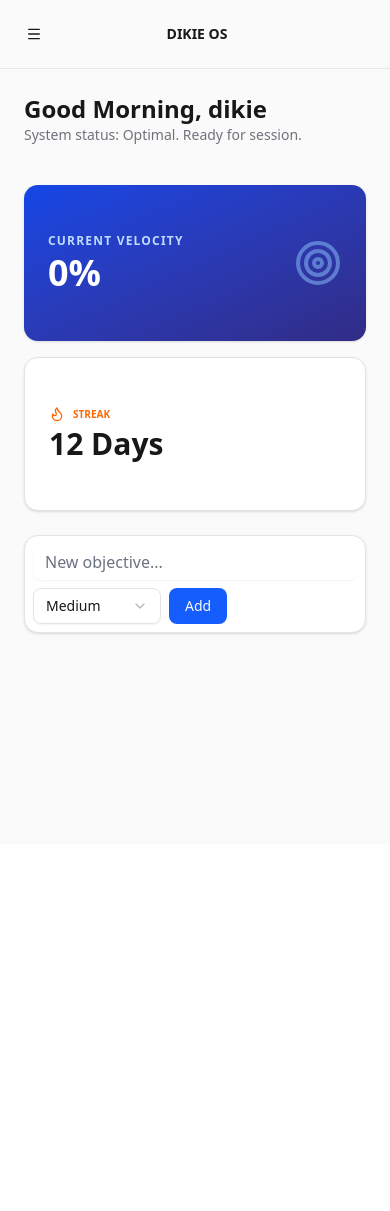
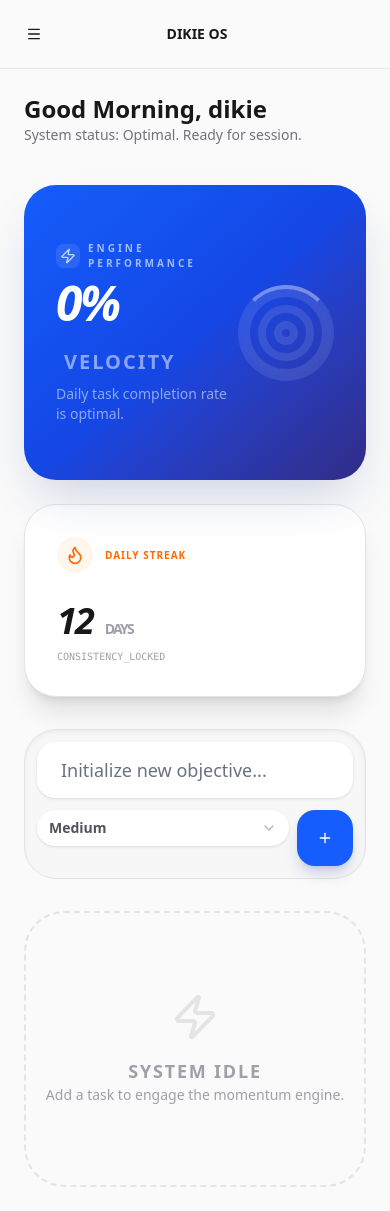
Before and after one commit to dikie001/resolve, a React (Vite) app: page / in a window 390 px wide. Before the commit the page ends 844 px from the top, so only its background shows below. Built offline with nearby package versions, Linux system fonts and the light colour scheme.

Commit message:
feat: enhance Momentum and Resolutions components with improved UI and state management

```diff
--- a/src/features/Momentum.tsx
+++ b/src/features/Momentum.tsx
@@ -3,12 +3,32 @@ import { Card, CardContent } from "@/components/ui/card";
 import { Input } from "@/components/ui/input";
 import { Button } from "@/components/ui/button";
 import { Badge } from "@/components/ui/badge";
-import { Select, SelectContent, SelectItem, SelectTrigger, SelectValue } from "@/components/ui/select";
-import { CheckCircle2, Circle, Trash2, Flame, Target } from "lucide-react";
+import {
+  Select,
+  SelectContent,
+  SelectItem,
+  SelectTrigger,
+  SelectValue,
+} from "@/components/ui/select";
+import {
+  CheckCircle2,
+  Circle,
+  Trash2,
+  Flame,
+  Target,
+  Plus,
+  Zap,
+} from "lucide-react";
 import { toast } from "sonner";
 import type { Priority, Todo } from "@/types";
 
-export function Momentum({ todos, setTodos }: { todos: Todo[]; setTodos: (t: Todo[]) => void }) {
+export function Momentum({
+  todos,
+  setTodos,
+}: {
+  todos: Todo[];
+  setTodos: (t: Todo[]) => void;
+}) {
   const [inputValue, setInputValue] = useState("");
   const [priority, setPriority] = useState<Priority>("Medium");
 
@@ -24,70 +44,161 @@ export function Momentum({ todos, setTodos }: { todos: Todo[]; setTodos: (t: Tod
     };
     setTodos([newTodo, ...todos]);
     setInputValue("");
-    toast.success("Task added to momentum engine");
+    toast.success("Momentum Engine Updated", {
+      style: { background: "#2563eb", color: "#fff" },
+    });
   };
 
-  const toggleTodo = (id: string) => setTodos(todos.map(t => t.id === id ? { ...t, completed: !t.completed } : t));
-  const deleteTodo = (id: string) => setTodos(todos.filter(t => t.id !== id));
+  const toggleTodo = (id: string) =>
+    setTodos(
+      todos.map((t) => (t.id === id ? { ...t, completed: !t.completed } : t))
+    );
+  const deleteTodo = (id: string) => setTodos(todos.filter((t) => t.id !== id));
 
-  const progress = todos.length ? Math.round((todos.filter(t => t.completed).length / todos.length) * 100) : 0;
+  const progress = todos.length
+    ? Math.round(
+        (todos.filter((t) => t.completed).length / todos.length) * 100
+      )
+    : 0;
 
   return (
-    <div className="space-y-6 max-w-4xl mx-auto">
-      <div className="grid grid-cols-1 md:grid-cols-3 gap-4">
-        <Card className="md:col-span-2 bg-gradient-to-br from-blue-700 to-indigo-900 border-none text-white overflow-hidden relative">
-          <CardContent className="p-6 flex justify-between items-center">
-            <div>
-              <p className="text-blue-200 text-xs font-bold uppercase tracking-widest mb-1">Current Velocity</p>
-              <h2 className="text-4xl font-black">{progress}%</h2>
+    <div className="space-y-8 animate-in fade-in slide-in-from-bottom-4 duration-700">
+      {/* Velocity Stats Section */}
+      <div className="grid grid-cols-1 md:grid-cols-3 gap-6">
+        <Card className="md:col-span-2 bg-gradient-to-br from-blue-600 via-blue-700 to-indigo-900 border-none text-white rounded-[2rem] shadow-2xl shadow-blue-900/20 overflow-hidden relative group">
+          <CardContent className="p-8 flex justify-between items-center relative z-10">
+            <div className="space-y-2">
+              <div className="flex items-center gap-2 mb-2">
+                <div className="p-1 bg-white/10 rounded-md">
+                  <Zap className="w-4 h-4 text-blue-200" />
                 </div>
-            <Target className="w-12 h-12 text-blue-300 opacity-50" />
+                <span className="text-[10px] font-black uppercase tracking-[0.3em] text-blue-100/70">
+                  Engine Performance
+                </span>
+              </div>
+              <h2 className="text-5xl font-black tracking-tighter italic">
+                {progress}% <span className="text-xl not-italic font-bold opacity-50 uppercase tracking-widest ml-2">Velocity</span>
+              </h2>
+              <p className="text-sm text-blue-100/60 font-medium">Daily task completion rate is optimal.</p>
+            </div>
+            <div className="relative h-24 w-24">
+               <Target className="w-24 h-24 text-white opacity-10 group-hover:scale-110 transition-transform duration-700" />
+               <div className="absolute inset-0 border-4 border-white/10 rounded-full border-t-white/40 animate-spin-slow" />
+            </div>
           </CardContent>
         </Card>
-        <Card className="border-zinc-200 shadow-sm">
-          <CardContent className="p-6">
+
+        <Card className="bg-white border-zinc-200 shadow-xl rounded-[2rem] p-8 flex flex-col justify-between group hover:border-orange-500/20 transition-all">
           <div className="flex items-center gap-2 text-orange-500 mb-1">
-              <Flame className="w-4 h-4" />
-              <span className="text-[10px] font-bold uppercase">Streak</span>
+            <div className="p-2 bg-orange-50 rounded-2xl group-hover:bg-orange-500 group-hover:text-white transition-colors duration-500">
+              <Flame className="w-5 h-5" />
             </div>
-            <p className="text-3xl font-black text-zinc-900">12 Days</p>
-          </CardContent>
+            <span className="text-[10px] font-black uppercase tracking-widest ml-1">Daily Streak</span>
+          </div>
+          <div>
+            <p className="text-4xl font-black text-zinc-900 italic tracking-tighter">12 <span className="text-sm not-italic font-bold text-zinc-400 uppercase ml-1">Days</span></p>
+            <p className="text-[10px] font-mono text-zinc-400 mt-2">CONSISTENCY_LOCKED</p>
+          </div>
         </Card>
       </div>
 
-      <div className="flex flex-col sm:flex-row gap-2 bg-white p-2 rounded-xl border border-zinc-200 shadow-sm">
+      {/* Modern Action Bar */}
+      <div className="flex flex-col sm:flex-row gap-3 bg-zinc-100/50 backdrop-blur-md p-3 rounded-[2rem] border border-zinc-200 shadow-inner">
+        <div className="relative flex-1">
           <Input
             value={inputValue}
             onChange={(e) => setInputValue(e.target.value)}
-          placeholder="New objective..."
-          className="border-none focus-visible:ring-0 text-base"
+            onKeyDown={(e) => e.key === "Enter" && addTodo()}
+            placeholder="Initialize new objective..."
+            className="h-14 pl-6 text-lg bg-white border-none rounded-2xl shadow-sm focus-visible:ring-blue-500 transition-all"
           />
+        </div>
         <div className="flex gap-2">
           <Select value={priority} onValueChange={(v: Priority) => setPriority(v)}>
-            <SelectTrigger className="w-32 border-zinc-200"><SelectValue /></SelectTrigger>
-            <SelectContent><SelectItem value="High">High</SelectItem><SelectItem value="Medium">Medium</SelectItem><SelectItem value="Low">Low</SelectItem></SelectContent>
+            <SelectTrigger className="w-full sm:w-36 h-14 bg-white border-none rounded-2xl shadow-sm font-bold text-zinc-600">
+              <SelectValue />
+            </SelectTrigger>
+            <SelectContent className="rounded-xl border-zinc-200">
+              <SelectItem value="High" className="text-red-600 font-bold">High</SelectItem>
+              <SelectItem value="Medium" className="text-blue-600 font-bold">Medium</SelectItem>
+              <SelectItem value="Low" className="text-zinc-600 font-bold">Low</SelectItem>
+            </SelectContent>
           </Select>
-          <Button onClick={addTodo} className="bg-blue-600 hover:bg-blue-700">Add</Button>
+          <Button
+            onClick={addTodo}
+            className="h-14 w-14 sm:w-auto sm:px-8 bg-blue-600 hover:bg-blue-700 text-white font-black rounded-2xl shadow-lg shadow-blue-900/20 active:scale-95 transition-all"
+          >
+            <Plus className="w-6 h-6 sm:hidden" />
+            <span className="hidden sm:inline uppercase tracking-widest text-xs">Execute</span>
+          </Button>
         </div>
       </div>
 
-      <div className="space-y-2">
-        {todos.map(todo => (
-          <div key={todo.id} className="group flex items-center justify-between p-4 bg-white border border-zinc-200 rounded-lg hover:border-blue-300 transition-all">
-            <div className="flex items-center gap-4">
-              <button onClick={() => toggleTodo(todo.id)} className={todo.completed ? "text-blue-500" : "text-zinc-300 hover:text-blue-400"}>
-                {todo.completed ? <CheckCircle2 className="w-5 h-5" /> : <Circle className="w-5 h-5" />}
+      {/* Objective Feed */}
+      <div className="space-y-3">
+        {todos.length === 0 ? (
+          <div className="text-center py-20 bg-zinc-50 border-2 border-dashed border-zinc-200 rounded-[2.5rem]">
+            <Zap className="w-12 h-12 text-zinc-200 mx-auto mb-4" />
+            <h3 className="text-lg font-bold text-zinc-400 uppercase tracking-widest">System Idle</h3>
+            <p className="text-sm text-zinc-400">Add a task to engage the momentum engine.</p>
+          </div>
+        ) : (
+          todos.map((todo) => (
+            <div
+              key={todo.id}
+              className={`group flex items-center justify-between p-5 transition-all duration-300 rounded-3xl border ${
+                todo.completed
+                  ? "bg-zinc-50/50 border-zinc-100 opacity-60"
+                  : "bg-white border-zinc-200 hover:border-blue-500/30 hover:shadow-xl hover:shadow-blue-500/5"
+              }`}
+            >
+              <div className="flex items-center gap-5">
+                <button
+                  onClick={() => toggleTodo(todo.id)}
+                  className={`transition-all duration-500 transform active:scale-75 ${
+                    todo.completed ? "text-blue-600" : "text-zinc-300 hover:text-blue-400"
+                  }`}
+                >
+                  {todo.completed ? (
+                    <CheckCircle2 className="w-8 h-8 fill-blue-50" />
+                  ) : (
+                    <Circle className="w-8 h-8 stroke-[1.5px]" />
+                  )}
                 </button>
-              <div>
-                <p className={`font-medium ${todo.completed ? "line-through text-zinc-400" : "text-zinc-900"}`}>{todo.text}</p>
-                <Badge variant="outline" className="text-[9px] h-4 mt-1 uppercase border-blue-100 text-blue-600">{todo.priority}</Badge>
+                <div className="space-y-1">
+                  <p className={`text-lg font-bold tracking-tight transition-all ${
+                    todo.completed ? "line-through text-zinc-400" : "text-zinc-900"
+                  }`}>
+                    {todo.text}
+                  </p>
+                  <div className="flex items-center gap-3">
+                    <Badge
+                      variant="outline"
+                      className={`text-[9px] font-black uppercase tracking-widest px-2 py-0 border-none rounded-md ${
+                        todo.priority === "High" ? "bg-red-50 text-red-600" :
+                        todo.priority === "Medium" ? "bg-blue-50 text-blue-600" :
+                        "bg-zinc-100 text-zinc-600"
+                      }`}
+                    >
+                      {todo.priority}
+                    </Badge>
+                    <span className="text-[10px] font-mono text-zinc-400 uppercase">
+                      ID: {todo.id.split('-')[0]}
+                    </span>
                   </div>
                 </div>
-            <Button variant="ghost" size="icon" onClick={() => deleteTodo(todo.id)} className="opacity-0 group-hover:opacity-100 h-8 w-8 text-zinc-400 hover:text-red-500">
-              <Trash2 className="w-4 h-4" />
+              </div>
+              <Button
+                variant="ghost"
+                size="icon"
+                onClick={() => deleteTodo(todo.id)}
+                className="opacity-0 group-hover:opacity-100 h-10 w-10 text-zinc-300 hover:text-red-500 hover:bg-red-50 rounded-2xl transition-all"
+              >
+                <Trash2 className="w-5 h-5" />
               </Button>
             </div>
-        ))}
+          ))
+        )}
       </div>
     </div>
   );
--- a/src/features/Resolutions.tsx
+++ b/src/features/Resolutions.tsx
@@ -1,16 +1,40 @@
 import { ResolutionCard } from "@/components/app/ResolutionCard";
 import { Button } from "@/components/ui/button";
-import { Dialog, DialogContent, DialogDescription, DialogFooter, DialogHeader, DialogTitle } from "@/components/ui/dialog";
+import {
+  Dialog,
+  DialogContent,
+  DialogDescription,
+  DialogFooter,
+  DialogHeader,
+  DialogTitle,
+} from "@/components/ui/dialog";
 import { Input } from "@/components/ui/input";
 import { Progress } from "@/components/ui/progress";
+import {
+  Select,
+  SelectContent,
+  SelectItem,
+  SelectTrigger,
+  SelectValue,
+} from "@/components/ui/select";
 import type { Category, Resolution } from "@/types";
-import { Crown, Plus, Target, Trophy } from "lucide-react";
+import { Crown, Plus, Target, Trophy, ArrowUpRight } from "lucide-react";
 import { useState } from "react";
 import { toast } from "sonner";
 
-export function Resolutions({ resolutions, setResolutions }: { resolutions: Resolution[]; setResolutions: (r: Resolution[]) => void }) {
+export function Resolutions({
+  resolutions,
+  setResolutions,
+}: {
+  resolutions: Resolution[];
+  setResolutions: (r: Resolution[]) => void;
+}) {
   const [isDialogOpen, setIsDialogOpen] = useState(false);
-  const [newRes, setNewRes] = useState<Partial<Resolution>>({ category: "Personal", target: 100, unit: "%" });
+  const [newRes, setNewRes] = useState<Partial<Resolution>>({
+    category: "Personal",
+    target: 100,
+    unit: "%",
+  });
 
   const addResolution = () => {
     if (!newRes.title) return;
@@ -25,96 +49,205 @@ export function Resolutions({ resolutions, setResolutions }: { resolutions: Reso
     setResolutions([...resolutions, res]);
     setIsDialogOpen(false);
     setNewRes({ category: "Personal", target: 100, unit: "%" });
-    toast.success("Strategic Protocol Initialized");
+    toast.success("Strategic Protocol Initialized", {
+      style: { background: "#f59e0b", color: "#000", fontWeight: "bold" },
+    });
   };
 
   const overallProgress = resolutions.length
-    ? Math.round((resolutions.reduce((acc, r) => acc + (r.current / r.target), 0) / resolutions.length) * 100)
+    ? Math.round(
+        (resolutions.reduce((acc, r) => acc + r.current / r.target, 0) /
+          resolutions.length) *
+          100
+      )
     : 0;
 
   return (
-    <div className="space-y-8 animate-in fade-in duration-500">
+    <div className="space-y-10 animate-in fade-in slide-in-from-bottom-4 duration-700">
       {/* Vault Hero Section */}
-      <div className="grid grid-cols-1 md:grid-cols-4 gap-4">
-        <div className="md:col-span-2 bg-gradient-to-br from-amber-500 to-amber-600 rounded-xl p-6 text-zinc-950 shadow-lg relative overflow-hidden">
+      <div className="grid grid-cols-1 md:grid-cols-4 gap-6">
+        <div className="md:col-span-2 bg-gradient-to-br from-amber-400 via-amber-500 to-amber-600 rounded-[2rem] p-8 text-zinc-950 shadow-2xl shadow-amber-900/20 relative overflow-hidden group">
           <div className="relative z-10">
-            <div className="flex items-center gap-2 mb-2">
-              <Crown className="w-4 h-4" />
-              <span className="text-[10px] font-black uppercase tracking-widest opacity-80">2026 Archive</span>
+            <div className="flex items-center gap-2 mb-4">
+              <div className="p-1.5 bg-black/10 rounded-lg">
+                <Crown className="w-5 h-5" />
+              </div>
+              <span className="text-[10px] font-black uppercase tracking-[0.3em] opacity-70">
+                Strategic Archive
+              </span>
             </div>
-            <h1 className="text-3xl font-black italic tracking-tighter mb-1">THE VAULT</h1>
-            <p className="text-sm font-medium opacity-80 mb-4">Long-term strategic objectives.</p>
-            <Button onClick={() => setIsDialogOpen(true)} size="sm" className="bg-zinc-950 text-amber-500 hover:bg-zinc-900 border-none font-bold">
-              <Plus className="w-4 h-4 mr-2" /> NEW PROTOCOL
+            <h1 className="text-4xl font-black italic tracking-tighter mb-2">
+              THE 2026 VAULT
+            </h1>
+            <p className="text-sm font-medium text-black/70 max-w-[240px] mb-8">
+              Securing high-level objectives and long-term performance metrics.
+            </p>
+            <Button
+              onClick={() => setIsDialogOpen(true)}
+              className="bg-zinc-950 text-amber-500 hover:bg-zinc-900 border-none font-bold rounded-xl px-6 h-12 shadow-xl active:scale-95 transition-all"
+            >
+              <Plus className="w-4 h-4 mr-2" /> INITIATE PROTOCOL
             </Button>
           </div>
-          <Target className="absolute right-[-20px] bottom-[-20px] w-40 h-40 text-white opacity-10 rotate-12" />
+          <Target className="absolute right-[-30px] bottom-[-30px] w-56 h-56 text-black opacity-5 rotate-12 group-hover:rotate-0 transition-transform duration-1000" />
         </div>
 
-        <div className="bg-zinc-900 border border-zinc-800 rounded-xl p-5 flex flex-col justify-between">
-          <span className="text-[10px] font-bold text-zinc-500 uppercase">Global Completion</span>
+        <div className="bg-zinc-900/50 backdrop-blur-md border border-white/5 rounded-[2rem] p-7 flex flex-col justify-between group hover:border-amber-500/20 transition-colors">
+          <div className="flex justify-between items-start">
+            <span className="text-[10px] font-black text-zinc-500 uppercase tracking-widest">
+              Global Completion
+            </span>
+            <ArrowUpRight className="w-4 h-4 text-amber-500 opacity-0 group-hover:opacity-100 transition-opacity" />
+          </div>
           <div>
-            <div className="text-3xl font-black text-white">{overallProgress}%</div>
-            <Progress value={overallProgress} className="h-1 bg-zinc-800 mt-2" indicatorClassName="bg-amber-500" />
+            <div className="text-4xl font-black text-white mb-2">
+              {overallProgress}%
+            </div>
+            <Progress
+              value={overallProgress}
+              className="h-1.5 bg-zinc-800"
+              indicatorClassName="bg-amber-500"
+            />
           </div>
         </div>
 
-        <div className="bg-zinc-900 border border-zinc-800 rounded-xl p-5 flex flex-col justify-between">
-          <span className="text-[10px] font-bold text-zinc-500 uppercase">Sealed Goals</span>
+        <div className="bg-zinc-900/50 backdrop-blur-md border border-white/5 rounded-[2rem] p-7 flex flex-col justify-between group hover:border-emerald-500/20 transition-colors">
+          <span className="text-[10px] font-black text-zinc-500 uppercase tracking-widest">
+            Sealed Goals
+          </span>
           <div className="flex items-end justify-between">
-            <div className="text-3xl font-black text-white">
-              {resolutions.filter(r => r.current >= r.target).length}
+            <div className="text-4xl font-black text-white leading-none">
+              {resolutions.filter((r) => r.current >= r.target).length}
+              <span className="text-lg text-zinc-700 ml-2 font-normal not-italic">
+                / {resolutions.length}
+              </span>
             </div>
-            <Trophy className="w-8 h-8 text-emerald-500 opacity-20" />
+            <div className="p-3 bg-emerald-500/10 rounded-2xl">
+              <Trophy className="w-6 h-6 text-emerald-500" />
+            </div>
           </div>
         </div>
       </div>
 
       {/* Resolutions Grid */}
-      <div className="grid grid-cols-1 sm:grid-cols-2 lg:grid-cols-3 gap-4">
+      <div className="grid grid-cols-1 sm:grid-cols-2 lg:grid-cols-3 gap-6">
         {resolutions.map((res) => (
           <ResolutionCard
             key={res.id}
             resolution={res}
-            onDelete={(id) => setResolutions(resolutions.filter(r => r.id !== id))}
-            onIncrement={(id) => setResolutions(resolutions.map(r => r.id === id ? { ...r, current: Math.min(r.current + 1, r.target) } : r))}
+            onDelete={(id) =>
+              setResolutions(resolutions.filter((r) => r.id !== id))
+            }
+            onIncrement={(id) =>
+              setResolutions(
+                resolutions.map((r) =>
+                  r.id === id
+                    ? { ...r, current: Math.min(r.current + 1, r.target) }
+                    : r
+                )
+              )
+            }
           />
         ))}
 
         <button
           onClick={() => setIsDialogOpen(true)}
-          className="border-2 border-dashed border-zinc-800 rounded-xl p-6 hover:border-amber-500/50 hover:bg-amber-500/5 transition-all flex flex-col items-center justify-center min-h-[180px] group"
+          className="border-2 border-dashed border-zinc-800 rounded-[2rem] p-8 hover:border-amber-500/40 hover:bg-amber-500/5 transition-all flex flex-col items-center justify-center min-h-[220px] group"
         >
-          <Plus className="w-8 h-8 text-zinc-700 group-hover:text-amber-500 mb-2" />
-          <span className="text-xs font-bold text-zinc-600 group-hover:text-amber-500 uppercase">Add Objective</span>
+          <div className="p-4 bg-zinc-900 rounded-2xl group-hover:scale-110 group-hover:bg-zinc-800 transition-all duration-500 mb-4 shadow-xl">
+            <Plus className="w-8 h-8 text-zinc-600 group-hover:text-amber-500" />
+          </div>
+          <span className="text-xs font-black text-zinc-500 group-hover:text-amber-500 uppercase tracking-widest">
+            New Objective
+          </span>
         </button>
       </div>
 
       {/* New Resolution Dialog */}
       <Dialog open={isDialogOpen} onOpenChange={setIsDialogOpen}>
-        <DialogContent className="bg-zinc-950 border-zinc-800 text-white">
+        <DialogContent className="bg-zinc-950 border-white/5 text-white rounded-[2rem] sm:max-w-[425px]">
           <DialogHeader>
-            <DialogTitle className="text-xl font-black text-amber-500 italic">NEW PROTOCOL</DialogTitle>
-            <DialogDescription className="text-zinc-500">Define the parameters for your long-term objective.</DialogDescription>
+            <DialogTitle className="text-2xl font-black text-amber-500 italic tracking-tighter">
+              NEW PROTOCOL
+            </DialogTitle>
+            <DialogDescription className="text-zinc-500 font-medium">
+              Initialize a new long-term strategic objective.
+            </DialogDescription>
           </DialogHeader>
-          <div className="space-y-4 py-4">
-            <div className="space-y-1">
-              <label className="text-[10px] font-bold text-zinc-500 uppercase">Title</label>
-              <Input value={newRes.title || ""} onChange={(e) => setNewRes({...newRes, title: e.target.value})} className="bg-zinc-900 border-zinc-800" />
+          <div className="space-y-6 py-6">
+            <div className="space-y-2">
+              <label className="text-[10px] font-black text-zinc-500 uppercase tracking-[0.2em] ml-1">
+                Objective Title
+              </label>
+              <Input
+                value={newRes.title || ""}
+                onChange={(e) =>
+                  setNewRes({ ...newRes, title: e.target.value })
+                }
+                className="bg-zinc-900 border-none h-12 rounded-xl focus-visible:ring-amber-500"
+                placeholder="e.g. Master React Native"
+              />
             </div>
             <div className="grid grid-cols-2 gap-4">
-              <div className="space-y-1">
-                <label className="text-[10px] font-bold text-zinc-500 uppercase">Target</label>
-                <Input type="number" value={newRes.target} onChange={(e) => setNewRes({...newRes, target: Number(e.target.value)})} className="bg-zinc-900 border-zinc-800" />
+              <div className="space-y-2">
+                <label className="text-[10px] font-black text-zinc-500 uppercase tracking-[0.2em] ml-1">
+                  Target
+                </label>
+                <Input
+                  type="number"
+                  value={newRes.target}
+                  onChange={(e) =>
+                    setNewRes({ ...newRes, target: Number(e.target.value) })
+                  }
+                  className="bg-zinc-900 border-none h-12 rounded-xl"
+                />
               </div>
-              <div className="space-y-1">
-                <label className="text-[10px] font-bold text-zinc-500 uppercase">Unit</label>
-                <Input value={newRes.unit} onChange={(e) => setNewRes({...newRes, unit: e.target.value})} className="bg-zinc-900 border-zinc-800" />
+              <div className="space-y-2">
+                <label className="text-[10px] font-black text-zinc-500 uppercase tracking-[0.2em] ml-1">
+                  Unit
+                </label>
+                <Input
+                  value={newRes.unit}
+                  onChange={(e) =>
+                    setNewRes({ ...newRes, unit: e.target.value })
+                  }
+                  className="bg-zinc-900 border-none h-12 rounded-xl"
+                  placeholder="%"
+                />
               </div>
+            </div>
+            <div className="space-y-2">
+              <label className="text-[10px] font-black text-zinc-500 uppercase tracking-[0.2em] ml-1">
+                Category
+              </label>
+              <Select
+                value={newRes.category}
+                onValueChange={(v) =>
+                  setNewRes({ ...newRes, category: v as Category })
+                }
+              >
+                <SelectTrigger className="bg-zinc-900 border-none h-12 rounded-xl">
+                  <SelectValue />
+                </SelectTrigger>
+                <SelectContent className="bg-zinc-900 border-zinc-800 text-white rounded-xl">
+                  {["Personal", "Coding", "Finance", "Health", "Career"].map(
+                    (cat) => (
+                      <SelectItem key={cat} value={cat}>
+                        {cat}
+                      </SelectItem>
+                    )
+                  )}
+                </SelectContent>
+              </Select>
             </div>
           </div>
           <DialogFooter>
-            <Button onClick={addResolution} className="w-full bg-amber-600 hover:bg-amber-500 text-black font-bold">INITIATE</Button>
+            <Button
+              onClick={addResolution}
+              className="w-full bg-amber-600 hover:bg-amber-500 text-black font-black h-14 rounded-2xl transition-all shadow-lg shadow-amber-900/40"
+            >
+              CONFIRM PROTOCOL
+            </Button>
           </DialogFooter>
         </DialogContent>
       </Dialog>
```
Lines whose indentation alone changed are shown as unchanged.
